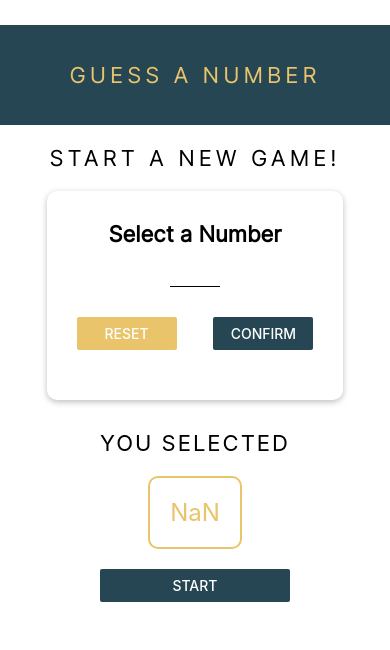
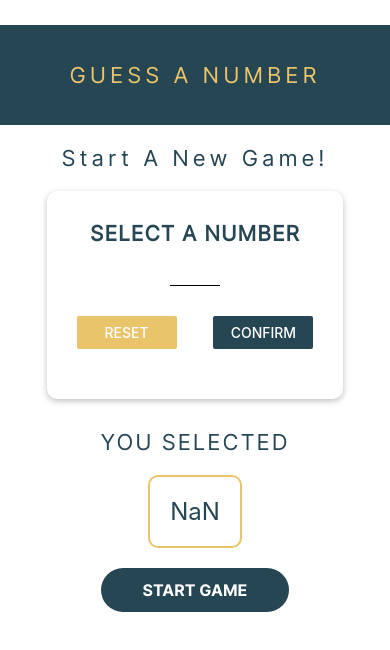
Before and after one commit to Sashankr/Guess-A-Number-App, a React Native app: screen / in a window 390 px wide. Both pictures are taken after a click on the button "CONFIRM". Shown: the top 650 px of the page. Built offline with nearby package versions, Linux system fonts and the light colour scheme.

Commit message:
Added custom fonts and images

```diff
--- a/App.js
+++ b/App.js
@@ -16,10 +16,9 @@ export default function App() {
   const [userNumber,setUserNumber] = useState()
   const [guessRounds,setGuessRounds] = useState(0)
 
-  const [dataLoaded,setDataLoaded] = useState(false)
-
   const startGameHandler = (selectedNumber) =>{
     setUserNumber(selectedNumber)
+    setGuessRounds(0);
   }
 
   const gameOverHandler = numberOfRounds => {
--- /dev/null
+++ b/components/BodyText.js
@@ -0,0 +1,19 @@
+import React from 'react'
+import { Text, StyleSheet } from 'react-native'
+
+import Colors from '../constants/Colors'
+
+const BodyText = (props) => {
+    return (
+        <Text style={{...styles.body,...props.style}}>{props.children}</Text>
+    )
+}
+
+const styles = StyleSheet.create({
+    body : {
+        fontFamily : 'Inter-Regular',
+        color : Colors.primary,
+    }
+})
+
+export default BodyText
--- /dev/null
+++ b/components/MainButton.js
@@ -0,0 +1,32 @@
+import React from 'react'
+import { View,Text,StyleSheet, TouchableOpacity } from 'react-native'
+
+import Colors from '../constants/Colors'
+
+const MainButton = (props) => {
+    return (
+        <TouchableOpacity onPress={props.onPress}>
+            <View style={styles.button}>
+                <Text style={styles.buttonText}>{props.children}</Text>
+            </View>
+        </TouchableOpacity>
+    )
+}
+
+const styles = StyleSheet.create({
+    button : {
+        backgroundColor : Colors.primary,
+        paddingVertical : 12,
+        paddingHorizontal : 30,
+        borderRadius : 30,
+    },
+    buttonText :{
+        color : '#fff',
+        fontSize : 16,
+        fontFamily : 'Inter-Bold',
+        textTransform : 'uppercase',
+        textAlign : 'center'
+    }
+})
+
+export default MainButton
--- a/components/NumberContainer.js
+++ b/components/NumberContainer.js
@@ -14,7 +14,7 @@ const NumberContainer = (props) => {
 const styles = StyleSheet.create({
 
     selectedText : {
-        color : Colors.secondary,
+        color : Colors.primary,
         fontSize : 24,
         borderRadius : 10,
         borderColor : Colors.secondary,
--- a/screens/GameOverScreen.js
+++ b/screens/GameOverScreen.js
@@ -1,15 +1,20 @@
 import React from 'react'
-import {View,Text,Button,StyleSheet} from 'react-native'
+import {View,Button,Text,StyleSheet,Image} from 'react-native'
 
 import Colors from '../constants/Colors'
+import BodyText from '../components/BodyText'
+import MainButton from '../components/MainButton'
 
 const GameOverScreen = (props) => {
     return (
         <View style={styles.screen}>
-            <Text>The game is over</Text>
-            <Text>Number of rounds :{props.rounds}</Text>
-            <Text>User Number : {props.userNumber}</Text>
-            <Button title="New game" color={Colors.primary} onPress={props.resetGame}/>
+            <BodyText style={styles.title}>The game is over</BodyText>
+            <View style={styles.imageContainer}>
+             <Image fadeDuration={300} style={styles.image} resizeMode="cover" source={require('../assets/success.png')}/>
+            </View>
+            <BodyText style={styles.message}> Your phone needed <Text style={styles.highlight}>{props.rounds}</Text> rounds to guess the number <Text style={styles.highlight}>{props.userNumber}</Text>
+            </BodyText>
+            <MainButton color={Colors.secondary} onPress={props.resetGame}>New game</MainButton>
         </View>
     )
 }
@@ -19,7 +24,48 @@ const styles = StyleSheet.create({
         flex : 1,
         alignItems: 'center',
         justifyContent : 'center',
+    },
+    title : {
+        fontSize : 22,
+        fontFamily : 'Inter-Bold',
+        textTransform : 'uppercase',
+        marginVertical : 30,
+    },
+    rounds : {
+        fontSize : 18,
+        marginVertical : 10,
+    },
+    user : {
+        fontSize : 16,
+        marginVertical : 20,
+        fontFamily : 'Inter-SemiBold',
+    },
+    image : {
+        width : '100%',
+        height : '100%',
+        },
+    imageContainer : {
+        width : 300,
+        height : 300,
+        borderRadius : 1000,
+        borderWidth : 4,
+        borderColor : Colors.secondary,
+        overflow : 'hidden',
+        justifyContent : 'center',
+        alignItems : 'center',
+    },
+
+    highlight : {
+        color : Colors.primary,
+        fontFamily : 'Inter-Bold',
+    },
+    message :{
+        marginVertical : 20,
+        fontSize : 18,
+        textAlign : 'center'
     }
+
+
 })
 
 export default GameOverScreen
--- a/screens/GameScreen.js
+++ b/screens/GameScreen.js
@@ -1,10 +1,11 @@
 import React,{ useState, useRef, useEffect  } from 'react'
 import {View,Text,StyleSheet,Button,Alert} from 'react-native'
 
-
+import BodyText from '../components/BodyText';
 import NumberContainer from '../components/NumberContainer';
 import Card from '../components/Card';
-import Colors from '../constants/Colors';
+import MainButton from '../components/MainButton';
+import {Ionicons} from '@expo/vector-icons'
 
 const generateRandomBetween = (min, max, exclude) =>{
     min = Math.ceil(min);
@@ -33,6 +34,7 @@ const GameScreen = (props) => {
         }
     },[currentGuess,userChoice,onGameOver])
 
+
     const nextGuessHandler = direction =>{
          if((direction === 'lower' && currentGuess < props.userChoice) || (direction ==='greater' && currentGuess > props.userChoice)){
             Alert.alert('Don\'t lie!', 'You know this is wrong...',[{text:'Sorry!',style :'cancel'}]);
@@ -46,7 +48,7 @@ const GameScreen = (props) => {
          }
         const nextNumber = generateRandomBetween(currentLow.current,currentHigh.current,currentGuess);
         setCurrentGuess(nextNumber);
-        setRounds(curRounds=>curRounds +1);
+        setRounds(curRounds => curRounds +1);
     }
     let success;
     if(currentGuess === props.userChoice){
@@ -55,11 +57,13 @@ const GameScreen = (props) => {
 
     return (
         <View style={styles.screen}>
-            <Text>Opponent's Guess</Text>
+            <BodyText style={styles.guess}>Computer's Guess</BodyText>
             <NumberContainer>{currentGuess}</NumberContainer>
             <Card style={styles.buttonContainer}>
-                <Button title="Lower" color={Colors.secondary} onPress={ nextGuessHandler.bind(this,'lower')}/>
-                <Button title="Greater" color={Colors.secondary} onPress={nextGuessHandler.bind(this,'greater')}/>
+                <MainButton onPress={ nextGuessHandler.bind(this,'lower')}><Ionicons name="md-remove" size={24} color="white" /></MainButton>
+                <MainButton onPress={nextGuessHandler.bind(this,'greater')}>
+                <Ionicons name="md-add" size={24} color="white" />
+                </MainButton>
             </Card>
             {success}
         </View>
@@ -76,8 +80,14 @@ const styles = StyleSheet.create({
         flexDirection : 'row',
         justifyContent : 'space-around',
         marginTop : 20,
-        width : 300,
-        maxWidth : '80%',
+        width : 500,
+        maxWidth : '90%',
+    },
+    guess : {
+        marginVertical : 20,
+        fontSize : 21,
+        fontStyle : 'italic',
+        textTransform : 'uppercase',
     }
 })
 
--- a/screens/StartGameScreen.js
+++ b/screens/StartGameScreen.js
@@ -1,7 +1,6 @@
 import React,{ useState } from 'react'
 import {
     View ,
-    Text ,
     Button,
     TouchableWithoutFeedback,
     Keyboard,
@@ -12,6 +11,8 @@ import {
 import Card from '../components/Card'
 import Input from '../components/Input';
 import NumberContainer from '../components/NumberContainer';
+import BodyText from '../components/BodyText';
+import MainButton from '../components/MainButton';
 
 import Colors from "../constants/Colors";
 
@@ -49,10 +50,10 @@ const StartGameScreen = (props) => {
 
     if(isConfirmed){
         confirmedOutput = <View>
-            <Text style={styles.selectedText}>You selected</Text>
+            <BodyText style={styles.selectedText}>You selected</BodyText>
             <NumberContainer>{selectedNumber}</NumberContainer>
             <View style={styles.start}>
-                <Button title="Start" color={Colors.primary} onPress={()=> props.onStartGame(selectedNumber)} />
+                <MainButton  color={Colors.primary} onPress={()=> props.onStartGame(selectedNumber)} >Start Game</MainButton>
             </View>
         </View>
     }
@@ -60,10 +61,10 @@ const StartGameScreen = (props) => {
     return (
         <TouchableWithoutFeedback onPress={()=>{Keyboard.dismiss()}}>
         <View style={styles.screen}>
-            <Text style={styles.startNew}>Start a New Game!</Text>
+            <BodyText style={styles.startNew}>Start a New Game!</BodyText>
 
              <Card style={styles.inputContainer}>
-                <Text style={styles.selectNumberTitle}>Select a Number</Text>
+                <BodyText style={styles.selectNumberTitle}>Select a Number</BodyText>
 
                 <Input style={styles.input} blurOnSubmit autoCapitalize='none' autoCorrect ={false} keyboardType ="number-pad" maxLength={2} onChangeText={handleUserNumberInput} value={userInputNumber} />
 
@@ -97,7 +98,7 @@ const styles = StyleSheet.create({
         fontFamily : 'Inter-Regular',
         fontSize : 22,
         letterSpacing : 4,
-        textTransform :'uppercase',
+        textTransform :'capitalize',
     },
    inputContainer: {
         width : 300,
@@ -105,9 +106,11 @@ const styles = StyleSheet.create({
         alignItems : 'center',
    },
     selectNumberTitle : {
-        fontSize : 22,
+        fontSize : 21,
         fontWeight : '600',
         fontFamily : 'Inter-Regular',
+        letterSpacing : 1,
+        textTransform : 'uppercase',
     },
     buttonContainer : {
         marginVertical : 20,
```
Also changed, not shown: assets/success.png (added).
